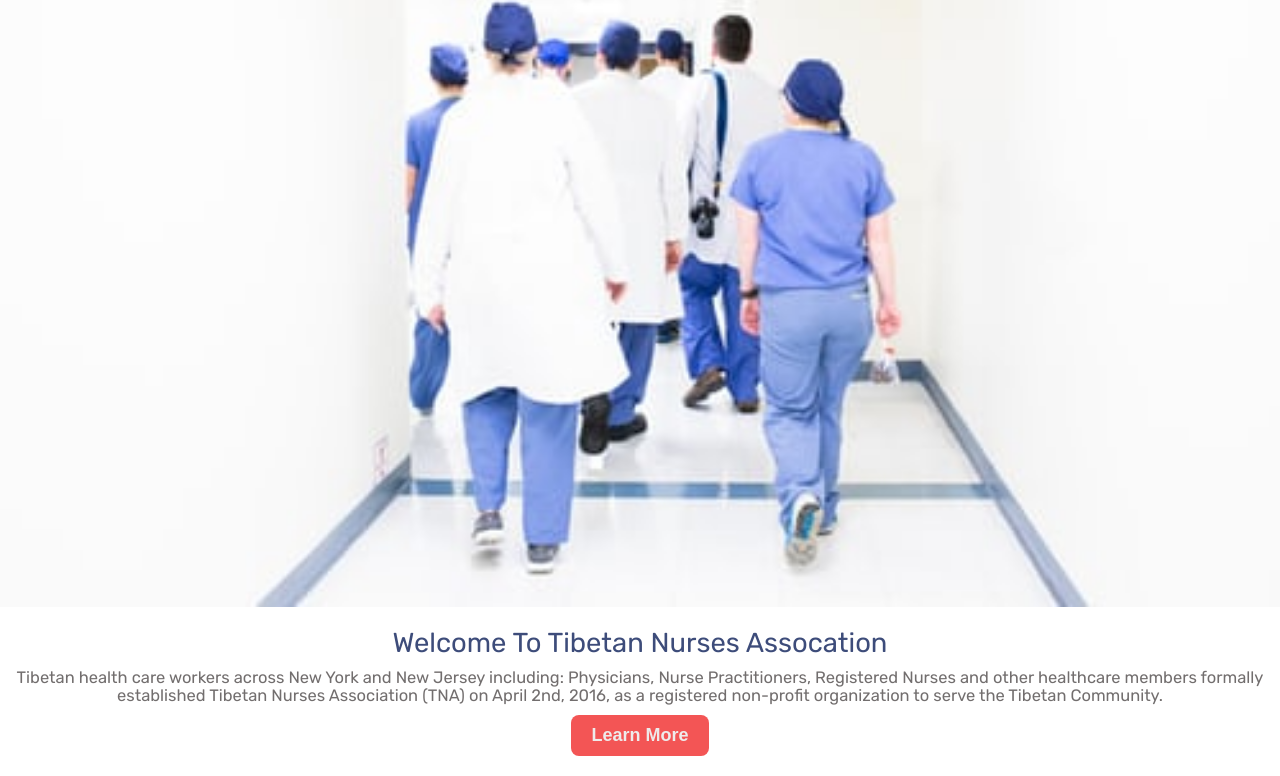
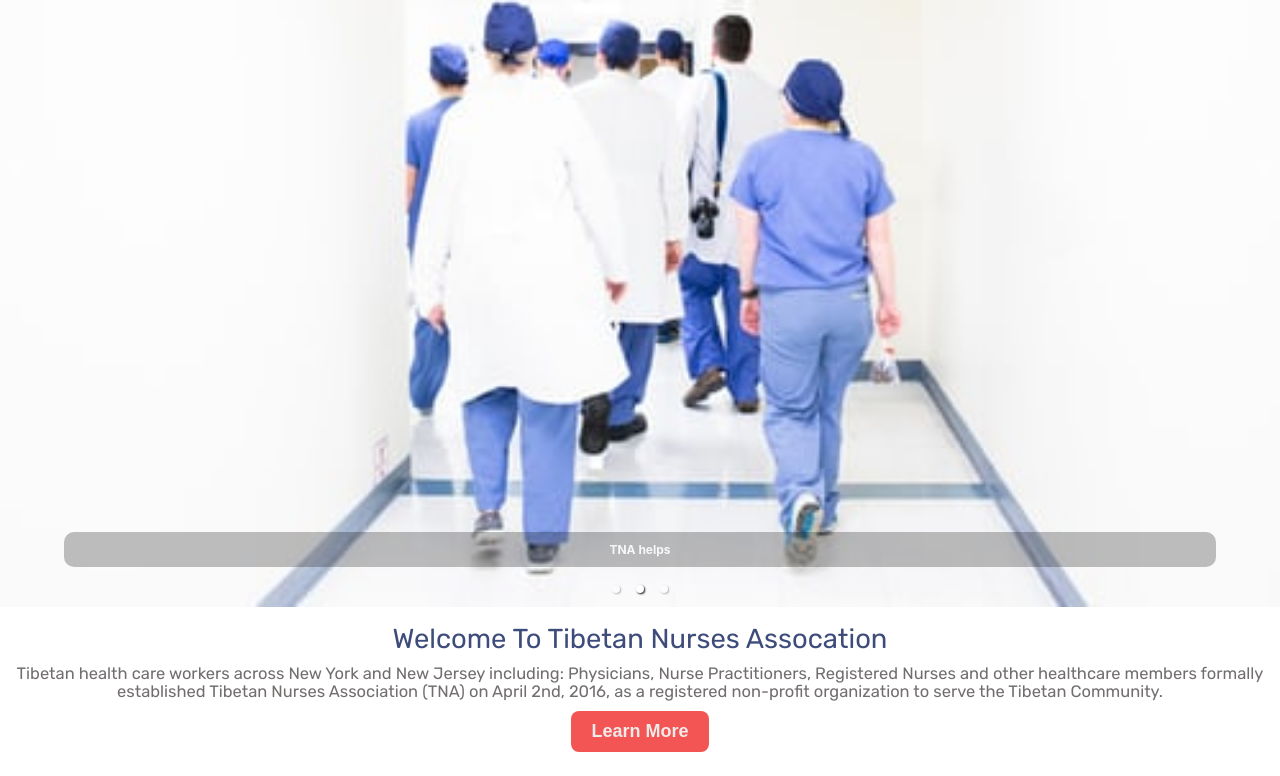
Before and after one commit to TenNga/Tibetan-Nurses-Association, a React (Create React App) app: page / in a window 1280 px wide. Shown: the part 1393-2169 px from the top of the page. Built offline with nearby package versions, Linux system fonts and the light colour scheme.

Commit message:
Carousel feature implemented but content needs update

```diff
--- a/package.json
+++ b/package.json
@@ -8,6 +8,7 @@
     "@testing-library/user-event": "^7.2.1",
     "react": "^16.12.0",
     "react-dom": "^16.12.0",
+    "react-responsive-carousel": "^3.1.51",
     "react-scripts": "3.4.0"
   },
   "scripts": {
--- a/src/Components/Carousel.js
+++ /dev/null
@@ -1,12 +0,0 @@
-import React from 'react';
-import './css/Carousel.css';
-
-const Carousel = () => {
-    return(
-        <div className="carousel">
-            <img className="c-img" src="nurses.jpg" />
-        </div>
-    )
-}
-
-export default Carousel;
--- /dev/null
+++ b/src/Components/CarouselSlider.js
@@ -0,0 +1,29 @@
+import React from 'react';
+import './css/Carousel.css';
+import "react-responsive-carousel/lib/styles/carousel.min.css";
+import { Carousel } from 'react-responsive-carousel';
+
+const CarouselSlider = () => {
+    return(
+        <div className="carousel">
+            <Carousel showThumbs={false} autoPlay={true} showStatus={false}>
+                <div>
+                    <h3 className="legend">TNA helps</h3>
+                    <img className="c-img" src="nurses.jpg" />
+                </div>
+                <div>
+                    <h3 className="legend">TNA helps</h3>
+                    <img className="c-img" src="nurses.jpg" />
+                </div>
+                <div>
+                    <h3 className="legend">TNA helps</h3>
+                    <img className="c-img" src="nurses.jpg" />
+                </div>
+
+            </Carousel>
+
+        </div>
+    )
+}
+
+export default CarouselSlider;
--- a/src/Container/MainContainer.js
+++ b/src/Container/MainContainer.js
@@ -1,5 +1,5 @@
 import React from 'react';
-import Carousel from '../Components/Carousel';
+import CarouselSlider from '../Components/CarouselSlider';
 import WelcomeNote from '../Components/WelcomeNote';
 import AudioPlayer from '../Components/AudioPlayer';
 import WhatWeDo from './WhatWeDo';
@@ -7,7 +7,7 @@
 const MainContainer = () => {
     return(
         <>
-        <Carousel />
+        <CarouselSlider />
         <WelcomeNote />
         <AudioPlayer />
         <WhatWeDo />
```
Also changed, not shown: 1 other file (tests, documents, lock files or other folders).
